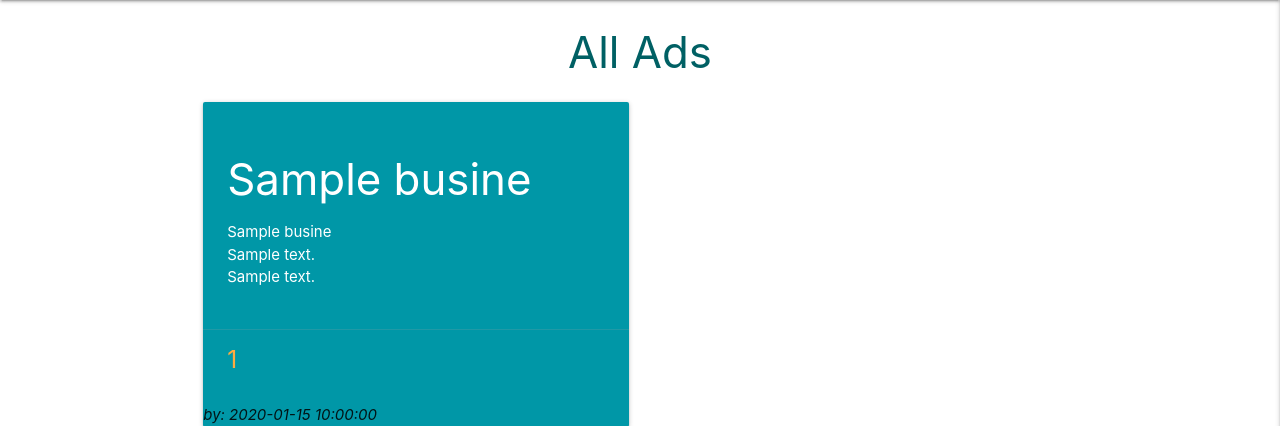
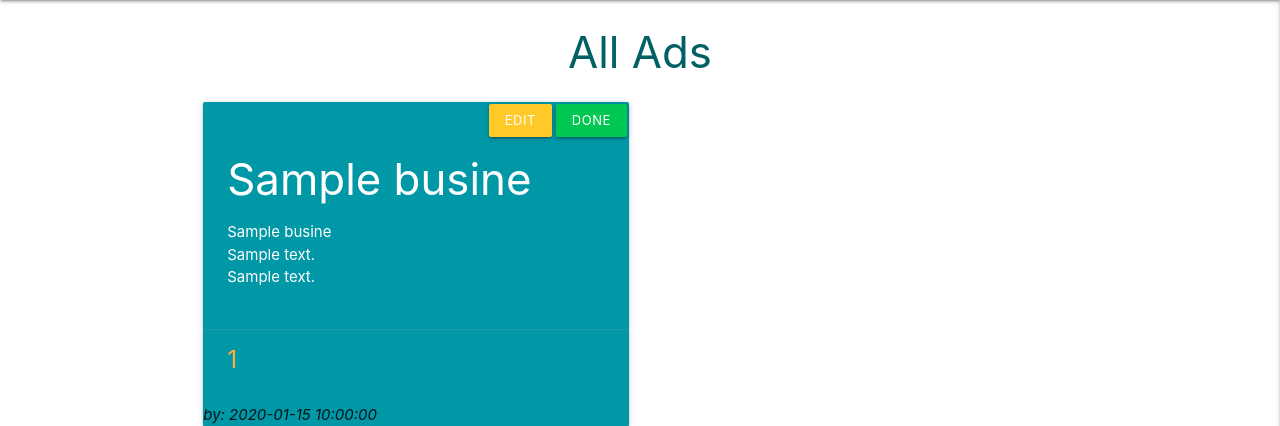
Before and after one commit to Code-Institute-Submissions/OluwafemiAwosanya-LOCALZ_AugResub, a Flask app: page / in a window 1280 px wide. Shown: the part 64-490 px from the top of the page. Run offline with Flask 2, Linux system fonts and the light colour scheme; a database or web service that is not in the repository returns one stand-in record (values such as "Sample title"); some libraries are stand-ins or nearby versions.

Commit message:
Add Ads edit/done buttons

```diff
--- a/static/css/style.css
+++ b/static/css/style.css
@@ -5,3 +5,7 @@
 .flashes h4 {
     line-height: 2;
 }
+
+.btn-small {
+    margin: 2px;
+}
--- a/templates/business.html
+++ b/templates/business.html
@@ -8,6 +8,8 @@
         <li>
           <div class="col s12 m6">
                 <div class="card  cyan darken-2 darken-1">
+                  <a href="" class="btn-small right green accent-4">Done</a>
+                  <a href="" class="btn-small right amber lighten-1">Edit</a>
                     <div class="card-content white-text">
                         <h3>{{ ad.business_name }}</h3>
                         <p>{{ ad.category_name }}</p>
```
Lines whose indentation alone changed are shown as unchanged.
